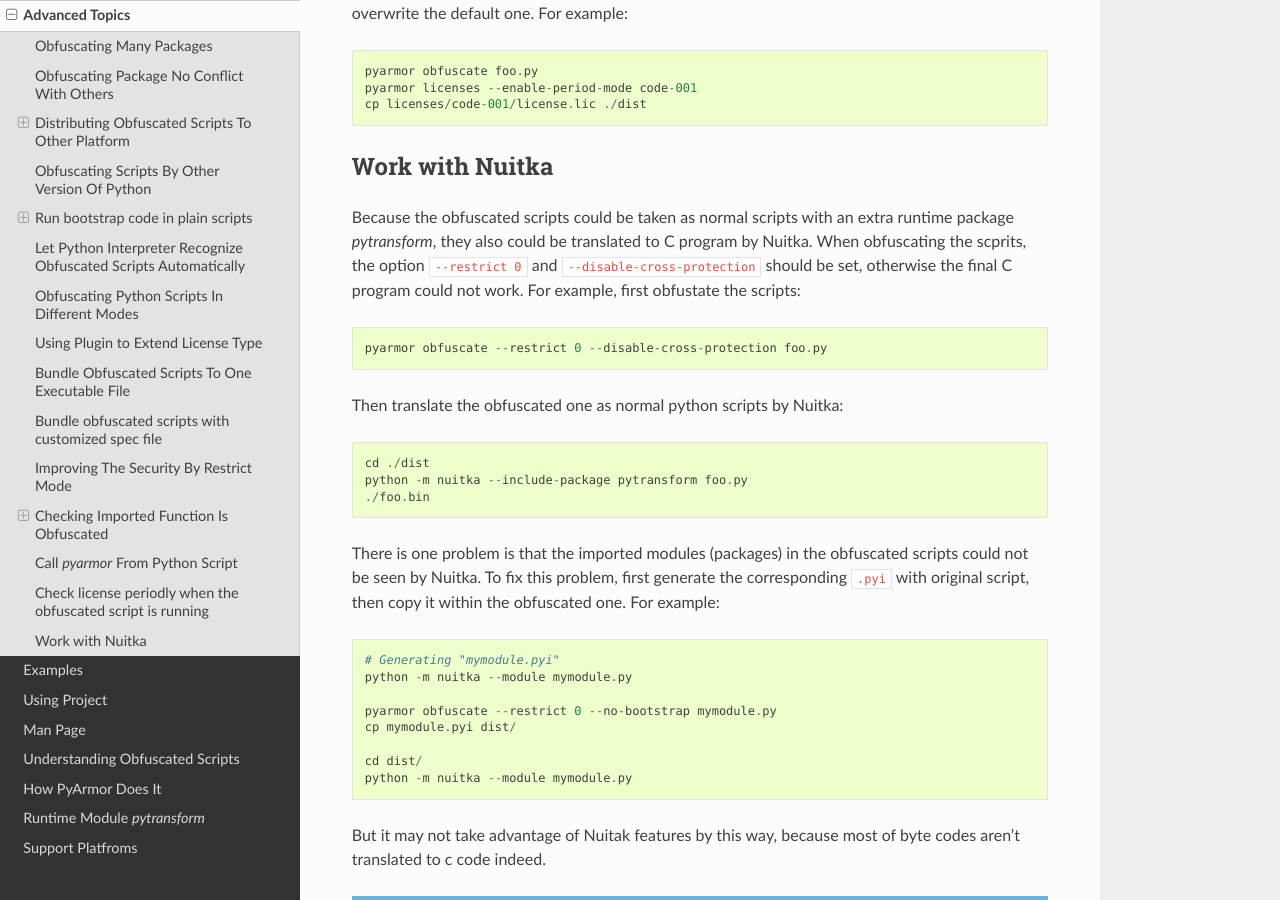
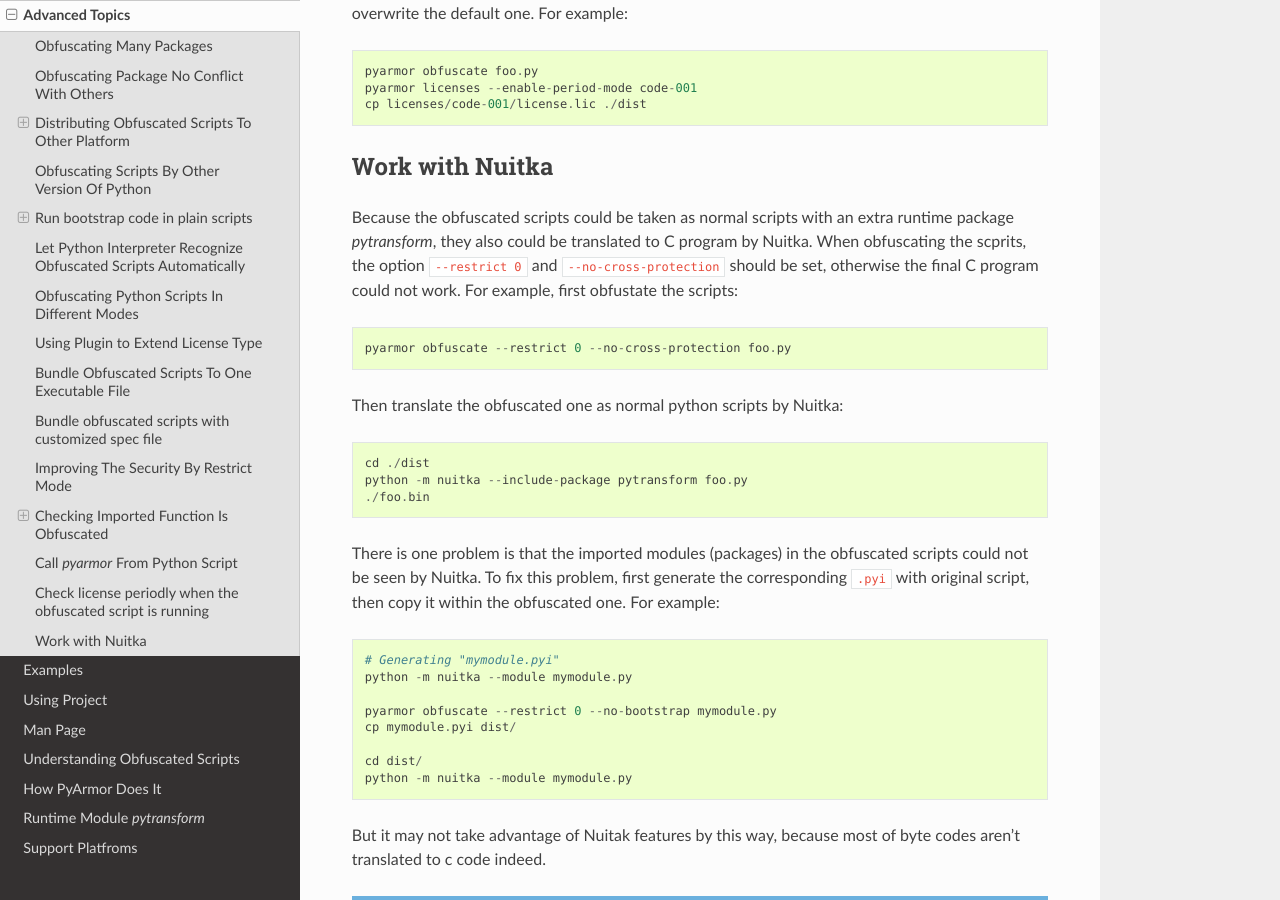
Before and after one commit to dashingsoft/pyarmor, a Sphinx documentation site: the page built from docs/advanced.rst, in a window 1280 px wide and 900 px high, scrolled down 15954 px. Built offline with Sphinx 7.4.7 and the Read the Docs theme 2.0.0, drawn with Linux system fonts in a browser that asks for light colours.

Commit message:
Fix typos

```diff
--- a/docs/advanced.rst
+++ b/docs/advanced.rst
@@ -739,10 +739,10 @@
 Because the obfuscated scripts could be taken as normal scripts with an extra
 runtime package `pytransform`, they also could be translated to C program by
 Nuitka. When obfuscating the scprits, the option ``--restrict 0`` and
-``--disable-cross-protection`` should be set, otherwise the final C program
-could not work. For example, first obfustate the scripts::
+``--no-cross-protection`` should be set, otherwise the final C program could not
+work. For example, first obfustate the scripts::
 
-    pyarmor obfuscate --restrict 0 --disable-cross-protection foo.py
+    pyarmor obfuscate --restrict 0 --no-cross-protection foo.py
 
 Then translate the obfuscated one as normal python scripts by Nuitka::
 
```
